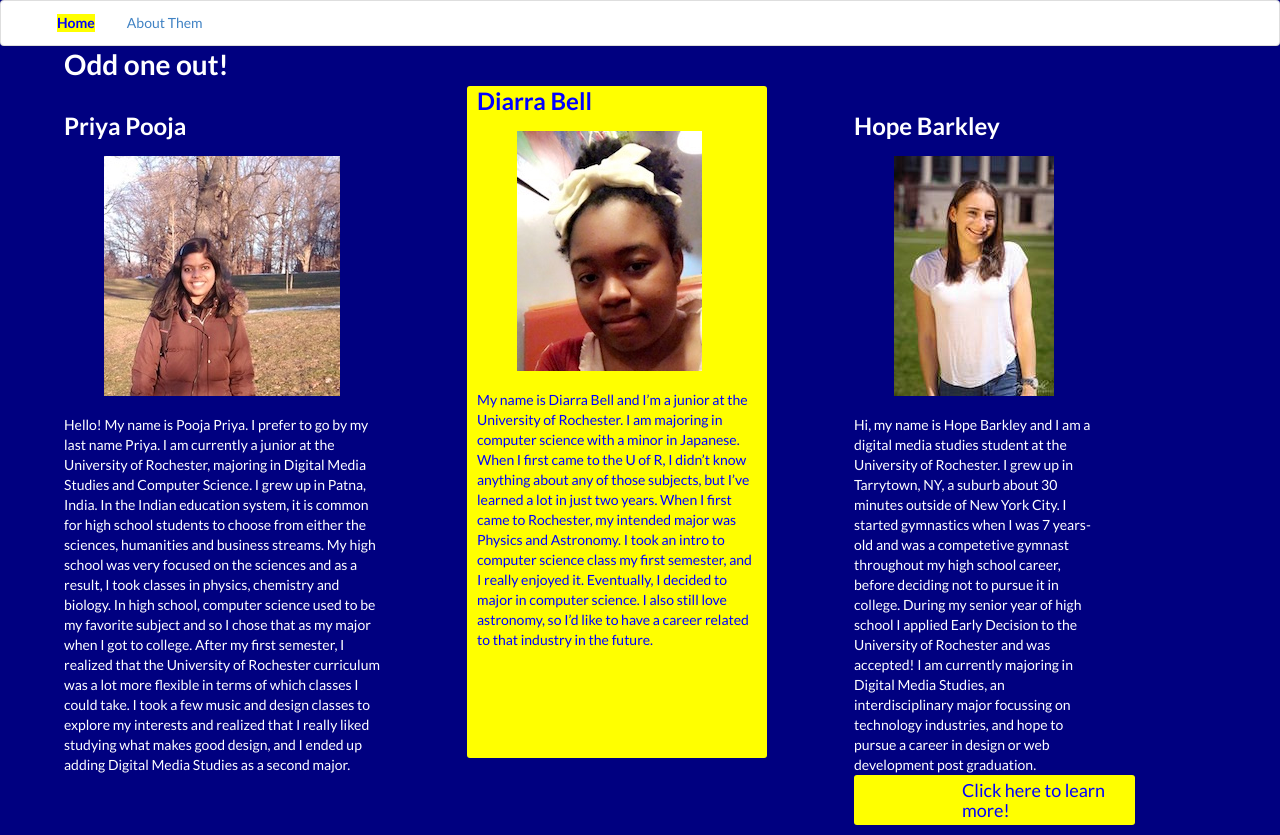
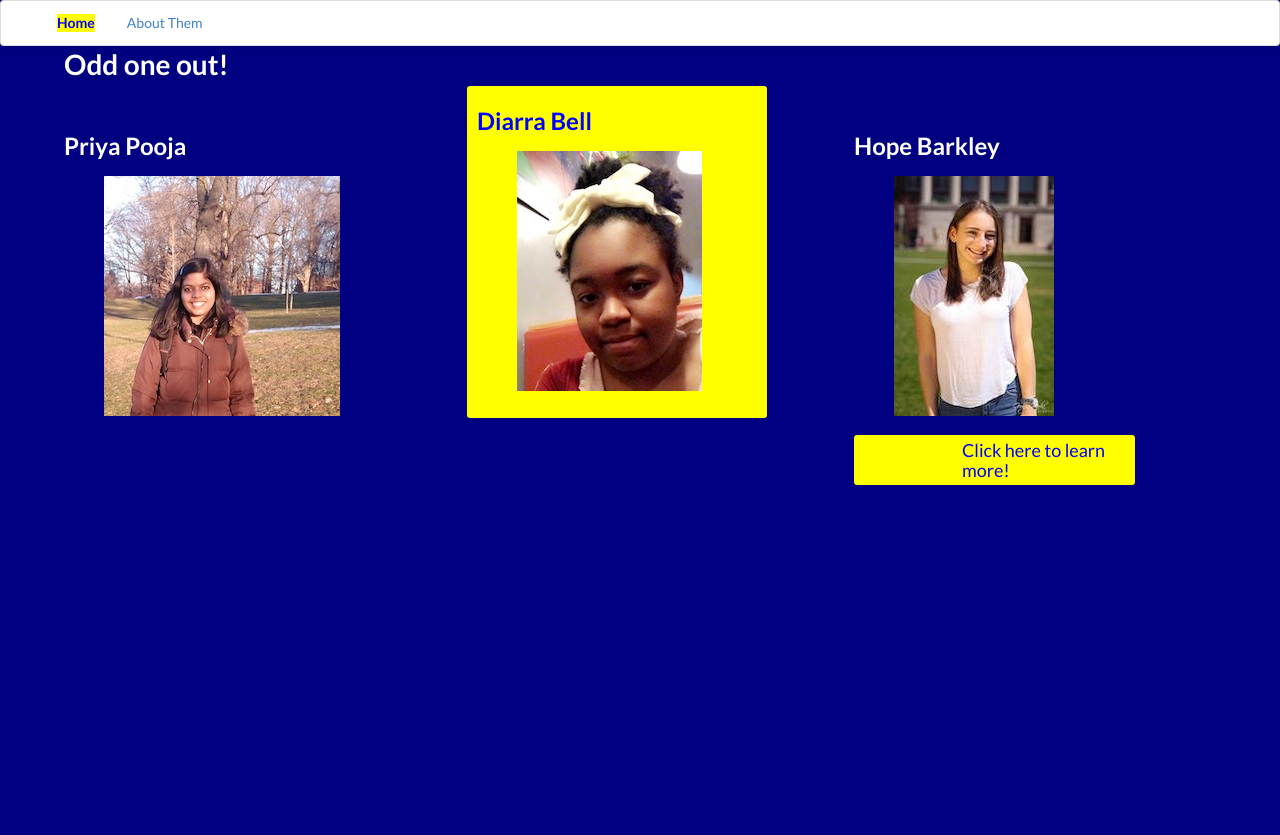
Before and after one commit to famousclark/Toronto, a PHP site: page / in a window 1280 px wide. After the commit the page ends 485 px from the top, so only its background shows below. Run offline with PHP 8.4, Linux system fonts and the light colour scheme; some libraries are stand-ins or nearby versions.

Commit message:
more spacing less words

```diff
--- a/css/styles.css
+++ b/css/styles.css
@@ -105,3 +105,7 @@
   border-radius: 3px;
   color: blue;
 }
+
+.item1, .item3, .item5 {
+  padding-top: 20px;
+}
--- a/index.php
+++ b/index.php
@@ -23,9 +23,9 @@
         </figure>
       </div>
 
-        <div class="item2">
+       <!-- <div class="item2">
           <p>Hello! My name is Pooja Priya. I prefer to go by my last name Priya. I am currently a junior at the University of Rochester, majoring in Digital Media Studies and Computer Science. I grew up in Patna, India. In the Indian education system, it is common for high school students to choose from either the sciences, humanities and business streams. My high school was very focused on the sciences and as a result, I took classes in physics, chemistry and biology. In high school, computer science used to be my favorite subject and so I chose that as my major when I got to college. After my first semester, I realized that the University of Rochester curriculum was a lot more flexible in terms of which classes I could take. I took a few music and design classes to explore my interests and realized that I really liked studying what makes good design, and I ended up adding Digital Media Studies as a second major.</p>
-        </div>
+        </div> -->
 
        <div class="item3">
           <h2>Hope Barkley</h2>
@@ -34,9 +34,9 @@
             <img src="./media/hope.jpg" alt="Hope Barkley">
           </figure> </div>
 
-        <div class="item4">
+      <!--  <div class="item4">
          <p>Hi, my name is Hope Barkley and I am a digital media studies student at the University of Rochester. I grew up in Tarrytown, NY, a suburb about 30 minutes outside of New York City. I started gymnastics when I was 7 years-old and was a competetive gymnast throughout my high school career, before deciding not to pursue it in college. During my senior year of high school I applied Early Decision to the University of Rochester and was accepted! I am currently majoring in Digital Media Studies, an interdisciplinary major focussing on technology industries, and hope to pursue a career in design or web development post graduation.</p>
-        </div>
+        </div> -->
 
         <div class="item5">
           <h2>Diarra Bell</h2>
@@ -46,9 +46,9 @@
           </figure>
         </div>
 
-        <div class="item6">
+       <!-- <div class="item6">
           <p>My name is Diarra Bell and I’m a junior at the University of Rochester. I am majoring in computer science with a minor in Japanese. When I first came to the U of R, I didn’t know anything about any of those subjects, but I’ve learned a lot in just two years. When I first came to Rochester, my intended major was Physics and Astronomy. I took an intro to computer science class my first semester, and I really enjoyed it. Eventually, I decided to major in computer science. I also still love astronomy, so I’d like to have a career related to that industry in the future.</p>
-        </div>
+        </div> -->
 
          <a class="item16" href="priya-hope-diarra.php">Click here to learn more!</a>
 
```
Also changed, not shown: 1 other file.
